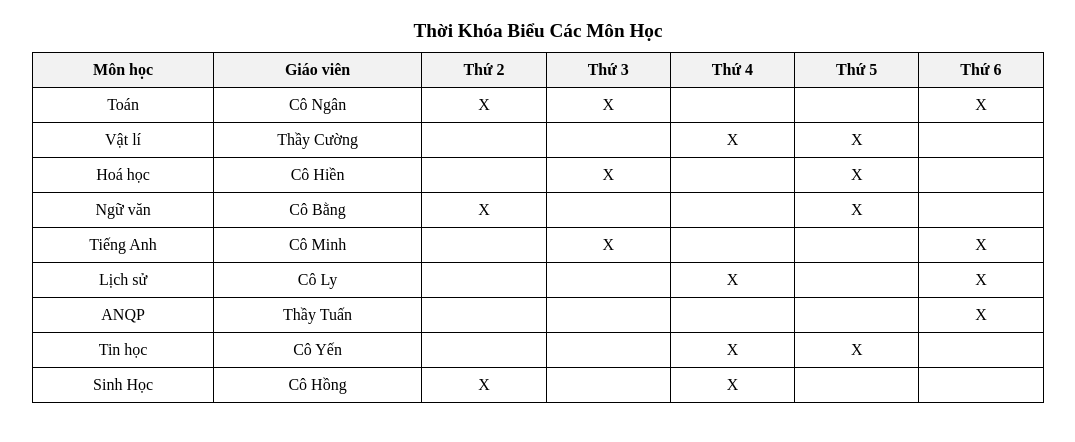
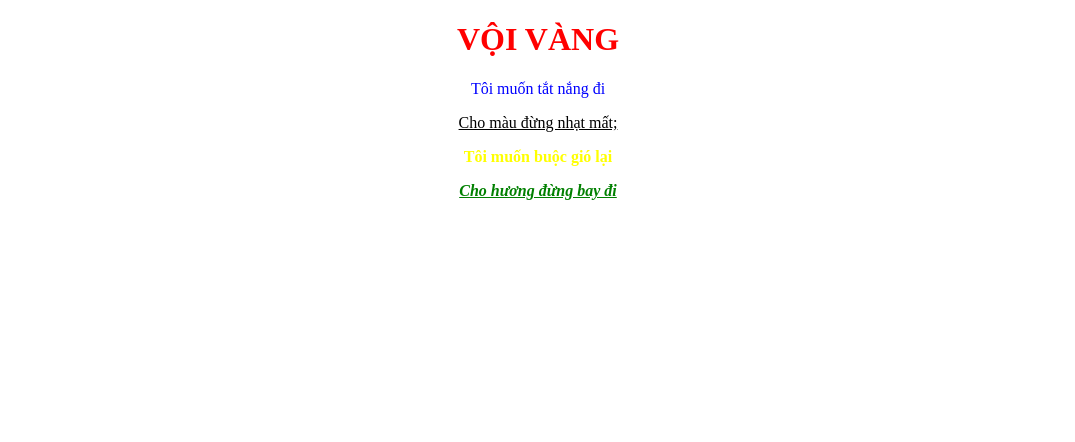
Before and after one commit to AgentPengin/NguyenThiKieuMy, a plain HTML site: page index.html in a window 1280 px wide. Shown: the whole page, without its empty margins (102-1177 px from the left). Drawn offline with Linux system fonts and the light colour scheme.

Commit message:
Update index.html

```diff
--- a/index.html
+++ b/index.html
@@ -1,125 +1,15 @@
 <!DOCTYPE html>
-<html lang="vi">
-  <head>
-    <meta charset="UTF-8" />
-    <title>Thời Khóa Biểu</title>
-    <style>
-      table {
-        border-collapse: collapse;
-        width: 80%;
-        margin: 20px auto;
-      }
-      th,
-      td {
-        border: 1px solid #000;
-        padding: 8px;
-        text-align: center;
-      }
-      th {
-        background-color: #f2f2f2;
-      }
-      caption {
-        font-weight: bold;
-        margin-bottom: 10px;
-        font-size: 1.2em;
-      }
-    </style>
-  </head>
-  <body>
-    <table>
-      <caption>
-        Thời Khóa Biểu Các Môn Học
-      </caption>
-      <tr>
-        <th>Môn học</th>
-        <th>Giáo viên</th>
-        <th>Thứ 2</th>
-        <th>Thứ 3</th>
-        <th>Thứ 4</th>
-        <th>Thứ 5</th>
-        <th>Thứ 6</th>
-      </tr>
-      <tr>
-        <td>Toán</td>
-        <td>Cô Ngân</td>
-        <td>X</td>
-        <td>X</td>
-        <td></td>
-        <td></td>
-        <td>X</td>
-      </tr>
-      <tr>
-        <td>Vật lí</td>
-        <td>Thầy Cường</td>
-        <td></td>
-        <td></td>
-        <td>X</td>
-        <td>X</td>
-        <td></td>
-      </tr>
-      <tr>
-        <td>Hoá học</td>
-        <td>Cô Hiền</td>
-        <td></td>
-        <td>X</td>
-        <td></td>
-        <td>X</td>
-        <td></td>
-      </tr>
-      <tr>
-        <td>Ngữ văn</td>
-        <td>Cô Bằng</td>
-        <td>X</td>
-        <td></td>
-        <td></td>
-        <td>X</td>
-        <td></td>
-      </tr>
-      <tr>
-        <td>Tiếng Anh</td>
-        <td>Cô Minh</td>
-        <td></td>
-        <td>X</td>
-        <td></td>
-        <td></td>
-        <td>X</td>
-      </tr>
-      <tr>
-        <td>Lịch sử</td>
-        <td>Cô Ly</td>
-        <td></td>
-        <td></td>
-        <td>X</td>
-        <td></td>
-        <td>X</td>
-      </tr>
-      <tr>
-        <td>ANQP</td>
-        <td>Thầy Tuấn</td>
-        <td></td>
-        <td></td>
-        <td></td>
-        <td></td>
-        <td>X</td>
-      </tr>
-      <tr>
-        <td>Tin học</td>
-        <td>Cô Yến</td>
-        <td></td>
-        <td></td>
-        <td>X</td>
-        <td>X</td>
-        <td></td>
-      </tr>
-      <tr>
-        <td>Sinh Học</td>
-        <td>Cô Hồng</td>
-        <td>X</td>
-        <td></td>
-        <td>X</td>
-        <td></td>
-        <td></td>
-      </tr>
-    </table>
-  </body>
+<html>
+<head>
+<title>Page Title</title>
+</head>
+<body>
+<h1 style="text-align: center; color:red"> VỘI VÀNG </h1>
+<p style="text-align: center;color:blue"> Tôi muốn tắt nắng đi</p>
+<p style="text-align: center;"><u> Cho màu đừng nhạt mất; </u></p>
+<p style="text-align: center; color: yellow"><strong> Tôi muốn buộc gió lại</strong> </p>
+<p style="text-align: center; color:green"><strong><u> <em> Cho hương đừng bay đi</strong> </u><em/></p>
+</body>
 </html>
+</body>
+</html>
```
